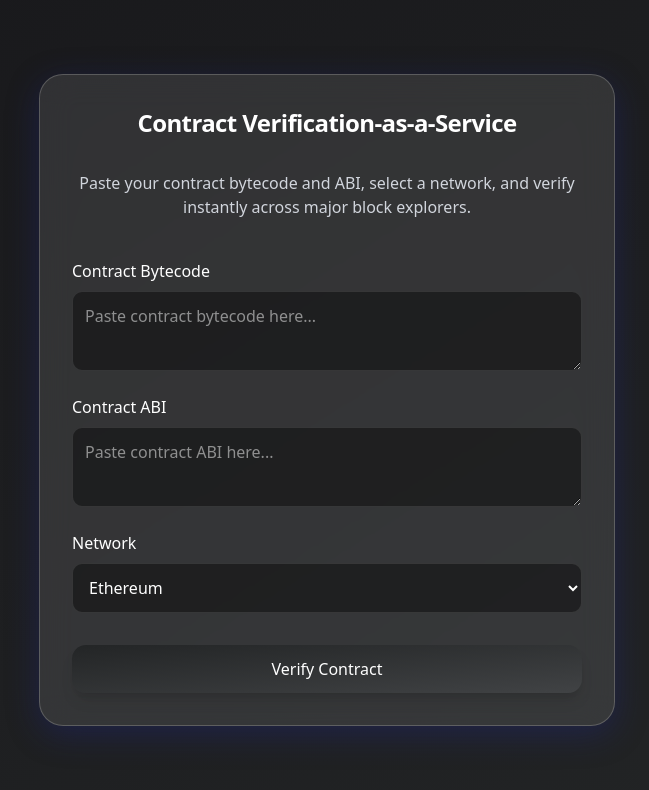
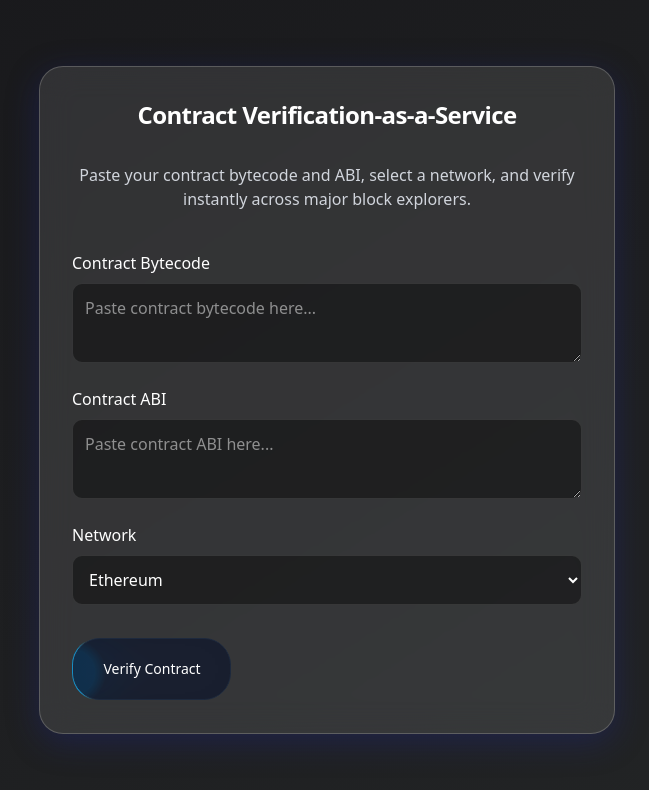
Before and after one commit to Elishaokon13/DAY6, a Next.js app: page / in a window 1280 px wide. Shown: the top 790 px of the page, without its empty margins (313-962 px from the left). Built offline with nearby package versions, Linux system fonts and the light colour scheme.

Commit message:
Modified src/app/page.tsx

```diff
--- a/src/app/page.tsx
+++ b/src/app/page.tsx
@@ -1,6 +1,7 @@
 "use client";
 
 import { useState } from "react";
+import { Button as MovingBorderButton } from "@/components/ui/moving-border";
 
 type VerificationResult = {
   status: string;
@@ -135,9 +136,9 @@ export default function Home() {
           </select>
         </label>
         <div className="flex flex-col gap-4 mt-2">
-          <AnimatedButton type="submit" disabled={loading}>
+          <MovingBorderButton type="submit" disabled={loading}>
             {loading ? "Verifying..." : "Verify Contract"}
-          </AnimatedButton>
+          </MovingBorderButton>
           {loading && <Progress />}
           {error && <Alert type="error" message={error} />}
         </div>
```
